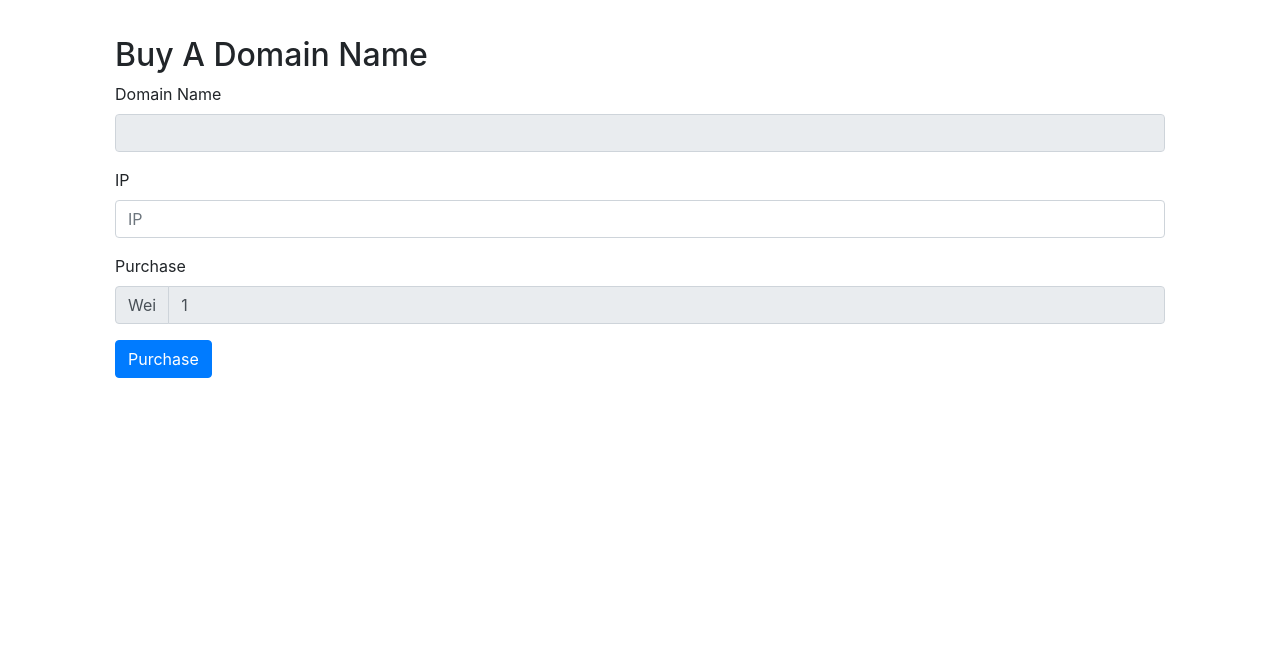
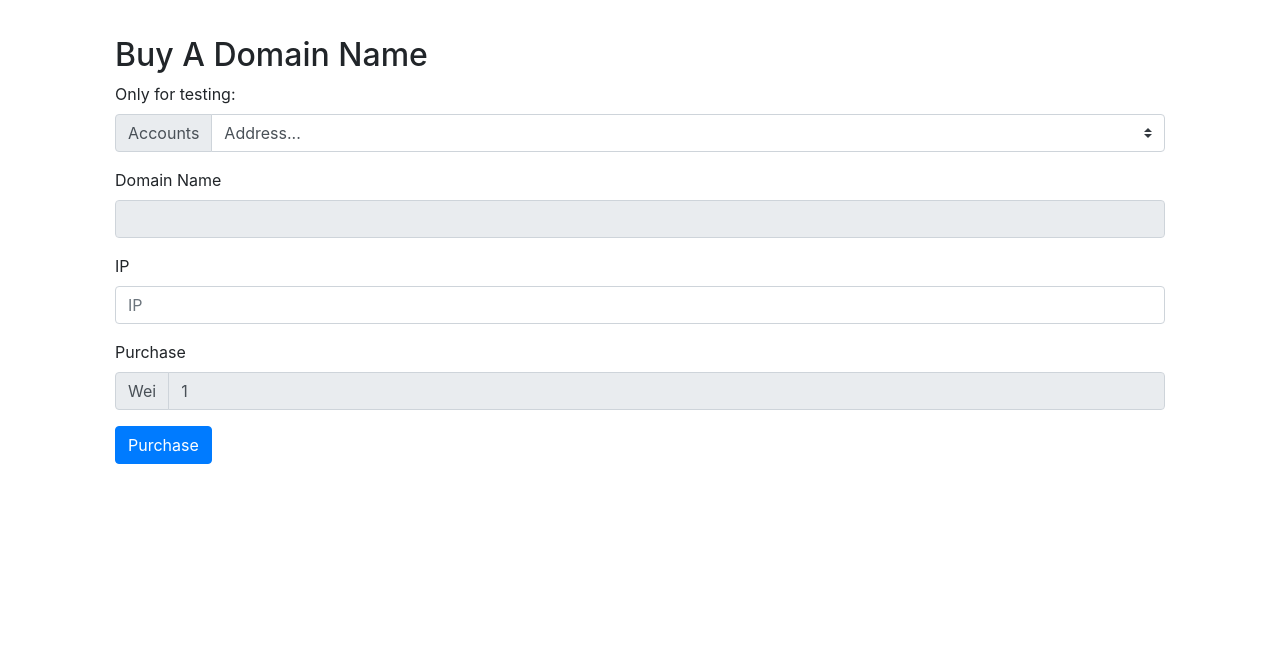
Before and after one commit to universidad-del-istmo/Blockchains-2020, a Flask app: template ejercicios/Tienda/entregas/Miguel Gonzalez/app/templates/domainAction.html in a window 1280 px wide. Shown: the part 56-706 px from the top of the page. Run offline with Flask 2, Linux system fonts and the light colour scheme; the template is opened without the code that fills it, so the values that code supplies are empty; some libraries are stand-ins or nearby versions.

Commit message:
account selection for purchase or offer

```diff
--- a/ejercicios/Tienda/entregas/Miguel Gonzalez/app/app.py
+++ b/ejercicios/Tienda/entregas/Miguel Gonzalez/app/app.py
@@ -1,3 +1,4 @@
+from eth_account import account
 from flask.wrappers import Request
 from web3 import Web3
 from flask import Flask, render_template, request,redirect,url_for
@@ -134,16 +135,23 @@ def main():
 @app.route("/dnCTRL",methods=['GET','POST'])
 def purchase():
     if request.method == 'GET':
+        accountsTemp = w3.eth.accounts
+        accounts = []
+        i = 0
+        for account in accountsTemp:
+            accounts.append([i,account])
+            i = i + 1
         if request.args.get('action') == 'o':
             data = [request.args.get('domainName')]
-            return render_template("domainAction.html",title="Offer",data=data,action=True)
+            return render_template("domainAction.html",title="Offer",data=data,action=True,accounts=accounts)
         if request.args.get('action') == 'p':
             data = [request.args.get('domainName')]
-            return render_template("domainAction.html",title="Purchase",data=data,action=False)
+            return render_template("domainAction.html",title="Purchase",data=data,action=False,accounts=accounts)
         else:
             return render_template("search.html")
     if request.method == 'POST':
         # Common parammeters
+        accountNum = int(request.form['account'])
         domainName = request.form['domainName']
         ip = request.form['ip']
         offer = request.form['offer']
@@ -151,14 +159,14 @@ def purchase():
         # Purchase
         if action == "p":
             try:
-                registroContract.functions.agregarRegistro(domainName,ip).transact({'from': w3.eth.accounts[1],'value': offer})
+                registroContract.functions.agregarRegistro(domainName,ip).transact({'from': w3.eth.accounts[accountNum],'value': offer})
                 return redirect("/home?stat=1")
             except:
                 return redirect("/home?stat=0")
         # Offer
         if action == "o":
             try:
-                registroContract.functions.ofertarDominio(domainName,ip).transact({'from': w3.eth.accounts[1],'value': offer})
+                registroContract.functions.ofertarDominio(domainName,ip).transact({'from': w3.eth.accounts[accountNum],'value': offer})
                 return redirect("/home?stat=1")
             except:
                 return redirect("/home?stat=0")
--- a/ejercicios/Tienda/entregas/Miguel Gonzalez/app/templates/domainAction.html
+++ b/ejercicios/Tienda/entregas/Miguel Gonzalez/app/templates/domainAction.html
@@ -17,6 +17,18 @@
                                 <h2 class="login-heading">Buy A Domain Name</h2>
                             {% endif %}
                             <form action="/dnCTRL" method="POST">
+                                <label>Only for testing:</label>
+                                <div class="input-group mb-3">
+                                    <div class="input-group-prepend">
+                                      <label class="input-group-text" for="account">Accounts</label>
+                                    </div>
+                                    <select class="custom-select" id="account" name="account">
+                                      <option selected>Address...</option>
+                                      {% for account in accounts %}
+                                        <option value={{account[0]}}>{{account[1]}}</option>
+                                      {% endfor %}
+                                    </select>
+                                  </div>
                                 <div class="form-group">
                                     <label for="domainName">Domain Name</label>
                                     <input type="text" class="form-control" id="domainName" name="domainName" value="{{data[0]}}" readonly>
--- a/ejercicios/Tienda/entregas/Miguel Gonzalez/app/test.py
+++ b/ejercicios/Tienda/entregas/Miguel Gonzalez/app/test.py
@@ -101,6 +101,7 @@ for event in events:
 #var = myContract.functions.ofertarDominio("hola","122.222.2").transact({'from': w3.eth.accounts[3],'value': 200})
 #receipt = w3.eth.getTransactionReceipt(var)
 #events = myContract.events.Oferta().processReceipt(receipt)
+accounts = w3.eth.accounts
 eventsFilter = myContract.events.Oferta.createFilter(fromBlock="0x0")
 events = eventsFilter.get_all_entries()
 var = events
```
